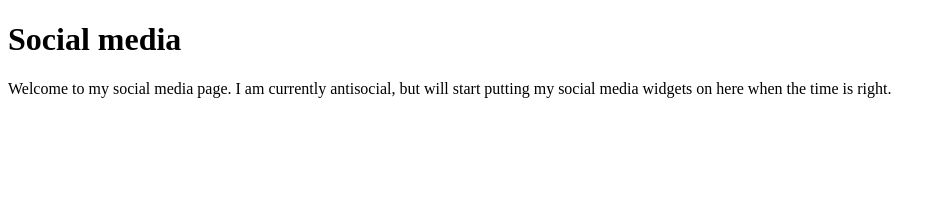
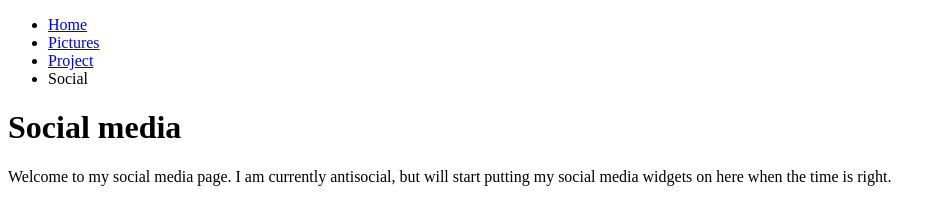
Before and after one commit to soolih/nav-menu, a plain HTML site: page social.html in a window 1280 px wide. Shown: the whole page, without its empty margins (0-946 px from the left). Drawn offline with Linux system fonts and the light colour scheme.

Commit message:
second commit

```diff
--- a/social.html
+++ b/social.html
@@ -8,6 +8,12 @@
 
   <body>
     <!-- put navigation menu just below here -->
+    <ul>
+        <li><a href="index.html">Home</></li>
+        <li><a href="pictures.html">Pictures</a></li>
+            <li><a href="project.html">Project</a></li>
+                <li>Social</li>
+    </ul>
 
     <h1>Social media</h1>
 
```
Also changed, not shown: index.html (+6 -1 lines), pictures.html (+6 -0 lines), project.html (+6 -0 lines).
